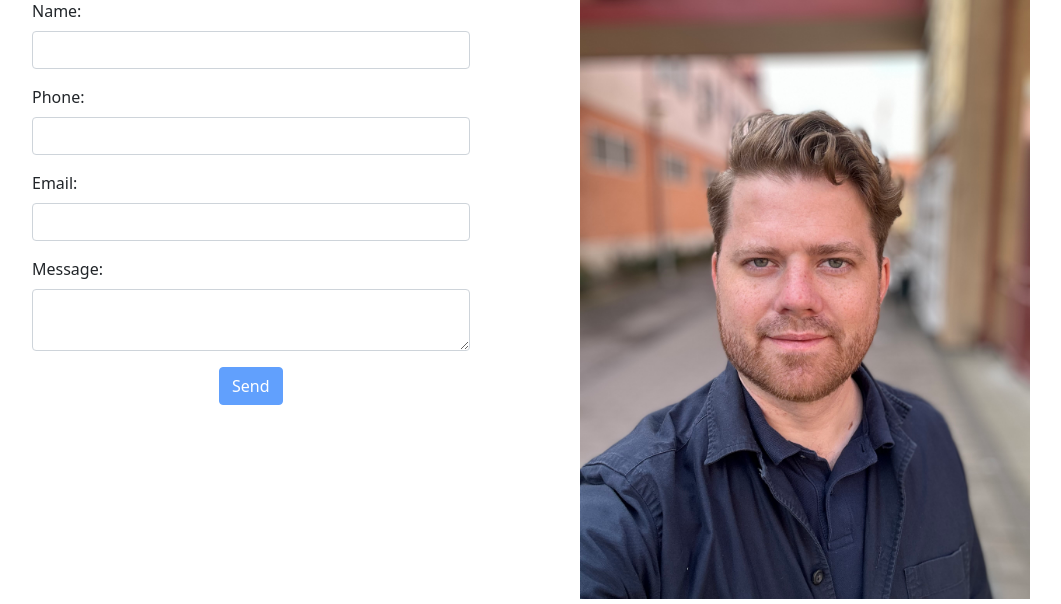
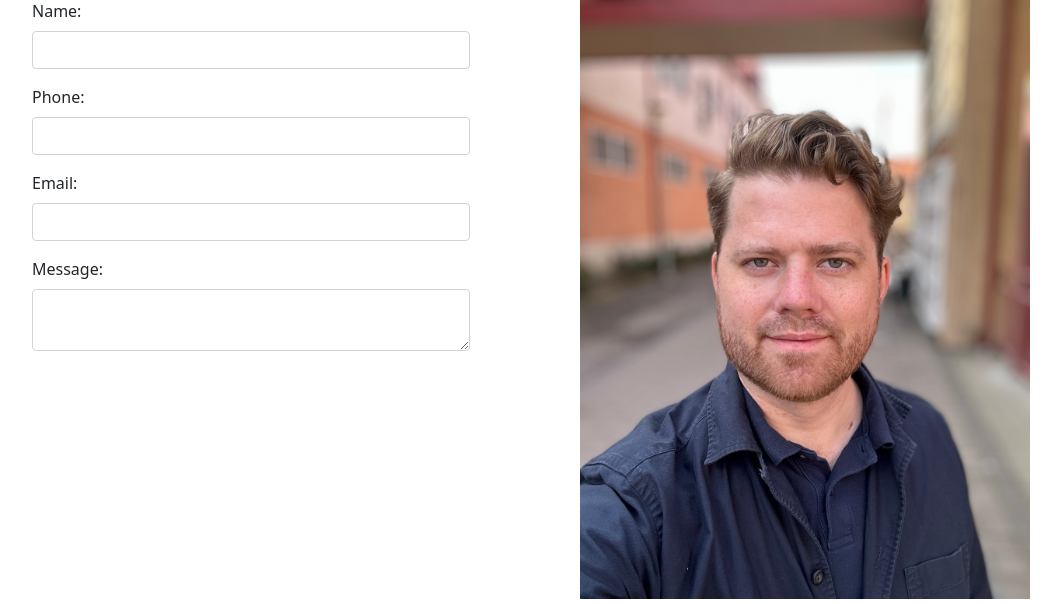
Before and after one commit to FilipNordqvist/flask-lookbook, a Flask app: page /contact in a window 1280 px wide. Shown: the part 319-923 px from the top of the page, without its empty margins (66-1127 px from the left). Run offline with Flask 3, Linux system fonts and the light colour scheme.

Commit message:
removed contact button

```diff
--- a/templates/contact.html
+++ b/templates/contact.html
@@ -31,7 +31,6 @@
           <textarea name="message" id="messageInput" class="form-control" required></textarea>
         </div>
 
-        <button type="submit" class="btn btn-primary" disabled>Send</button>
       </form>
     </div>
 
```
